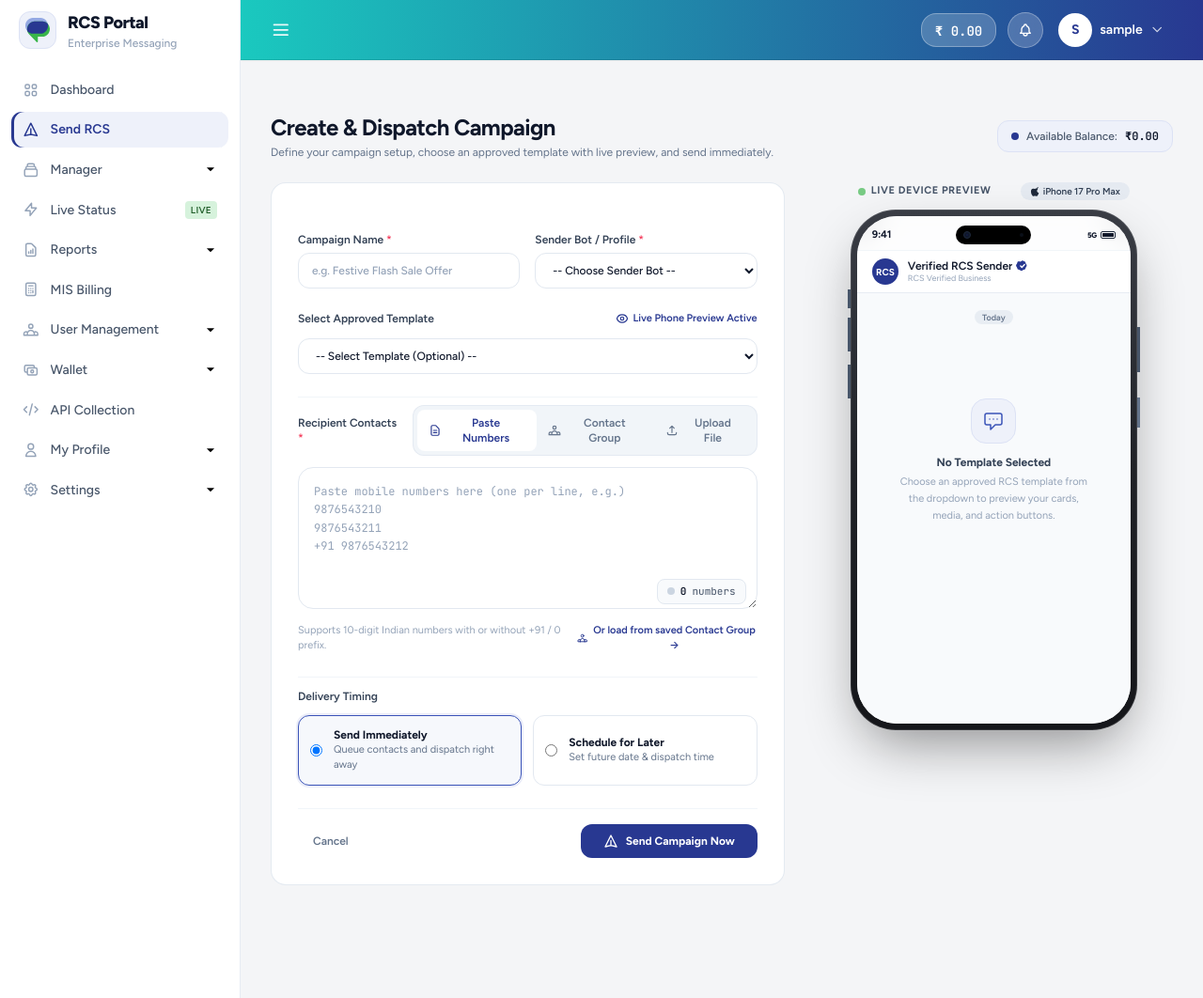
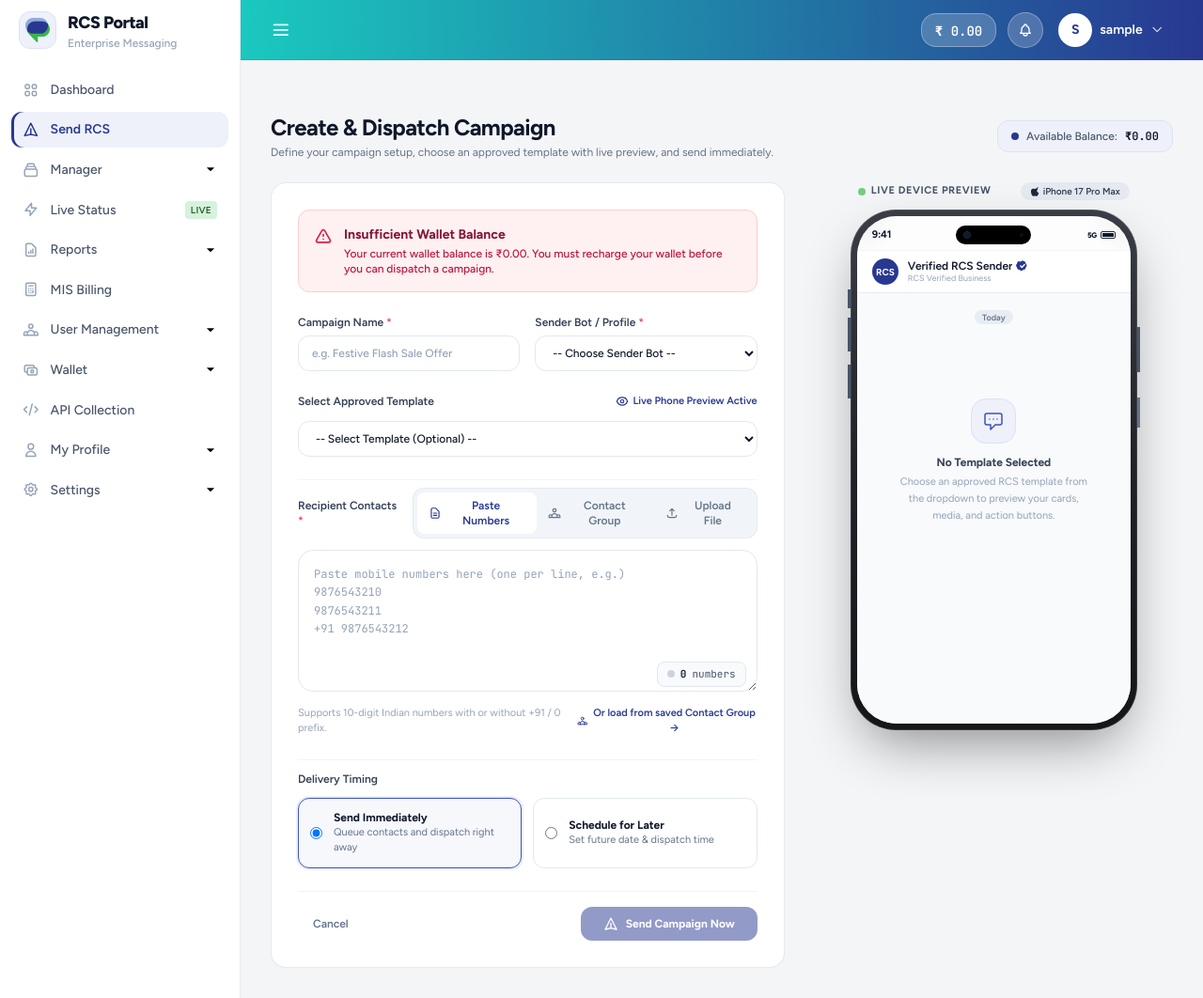
Before and after one commit to amanpandit7033/rcs-portal, a Django app: page /campaigns/new/ in a window 1280 px wide. Shown: the whole page at 94% size. Run offline with Django 4.2, Linux system fonts and the light colour scheme; the visitor is signed in with stand-in values (Sample User, id 1); data that the repository does not hold is empty; parts of the project's set-up code (start-up, migrations or seed data) failed here and were passed over; some libraries are stand-ins or nearby versions.

Commit message:
fix: block campaign submission upfront when balance is insufficient and clean up unlaunched records

```diff
--- a/campaigns/views.py
+++ b/campaigns/views.py
@@ -190,6 +190,14 @@ class CampaignCreateView(RoleRequiredMixin, View):
         )
 
     def post(self, request):
+        user_wallet = getattr(request.user, "wallet", None)
+        if not user_wallet or user_wallet.balance <= Decimal("0.0000"):
+            messages.error(
+                request,
+                f"Insufficient wallet balance. Your balance is ₹{user_wallet.balance if user_wallet else '0.0000'}. Please recharge before launching a campaign."
+            )
+            return redirect("campaigns:campaign_create")
+
         name = request.POST.get("name", "").strip()
         sender_profile_id = request.POST.get("sender_profile")
         message_type = request.POST.get("message_type", "PROMOTIONAL")
@@ -294,7 +302,11 @@ class CampaignCreateView(RoleRequiredMixin, View):
         campaign.refresh_from_db()
 
         if campaign.status == Campaign.Status.FAILED:
-            messages.error(request, campaign.error_message or "Campaign failed to launch.")
+            err_msg = campaign.error_message or "Campaign failed to launch."
+            # Delete the unlaunched campaign and its contacts to prevent polluting campaign list
+            campaign.delete()
+            messages.error(request, err_msg)
+            return redirect("campaigns:campaign_create")
         elif campaign.status == Campaign.Status.SCHEDULED:
             messages.success(request, f"Campaign '{campaign.name}' scheduled for {campaign.scheduled_at.strftime('%Y-%m-%d %H:%M')}.")
         else:
--- a/templates/campaigns/campaign_create.html
+++ b/templates/campaigns/campaign_create.html
@@ -127,6 +127,18 @@ function campaignCreator() {
 
         <!-- LEFT COLUMN: Campaign Creation Form (7 Cols) -->
         <div class="lg:col-span-7 bg-white border border-slate-200/90 rounded-2xl p-6 sm:p-7 shadow-xs">
+            {% if current_balance <= 0 %}
+            <div class="mb-6 p-4 rounded-xl bg-rose-50 border border-rose-200 text-rose-800 text-xs flex items-start gap-3">
+                <svg class="w-5 h-5 text-rose-600 shrink-0 mt-0.5" fill="none" stroke="currentColor" viewBox="0 0 24 24">
+                    <path stroke-linecap="round" stroke-linejoin="round" stroke-width="2" d="M12 9v2m0 4h.01m-6.938 4h13.856c1.54 0 2.502-1.667 1.732-3L13.732 4c-.77-1.333-2.694-1.333-3.464 0L3.34 16c-.77 1.333.192 3 1.732 3z"/>
+                </svg>
+                <div>
+                    <span class="font-bold text-rose-900 block text-sm">Insufficient Wallet Balance</span>
+                    <span class="text-rose-700 mt-0.5 block font-medium">Your current wallet balance is ₹{{ current_balance|floatformat:2 }}. You must recharge your wallet before you can dispatch a campaign.</span>
+                </div>
+            </div>
+            {% endif %}
+
             <form method="post" enctype="multipart/form-data" class="space-y-6">
                 {% csrf_token %}
                 <input type="hidden" name="input_mode" :value="inputMode">
@@ -370,7 +382,8 @@ function campaignCreator() {
                     {% endif %}
 
                     <button type="submit"
-                            class="inline-flex items-center gap-2 px-6 py-2.5 rounded-xl bg-blue-600 hover:bg-blue-700 text-white text-xs font-bold shadow-xs hover:shadow-md transition-all active:scale-[0.99]">
+                            {% if current_balance <= 0 %}disabled title="Please recharge your wallet to dispatch campaigns"{% endif %}
+                            class="inline-flex items-center gap-2 px-6 py-2.5 rounded-xl bg-blue-600 hover:bg-blue-700 text-white text-xs font-bold shadow-xs hover:shadow-md transition-all active:scale-[0.99] disabled:opacity-50 disabled:cursor-not-allowed disabled:hover:bg-blue-600">
                         <svg class="w-4 h-4 text-white" fill="none" stroke="currentColor" viewBox="0 0 24 24"><path stroke-linecap="round" stroke-linejoin="round" stroke-width="2" d="M12 19l9 2-9-18-9 18 9-2zm0 0v-8"/></svg>
                         <span x-text="timingMode === 'schedule' ? 'Schedule Campaign' : 'Send Campaign Now'">Send Campaign Now</span>
                     </button>
```
